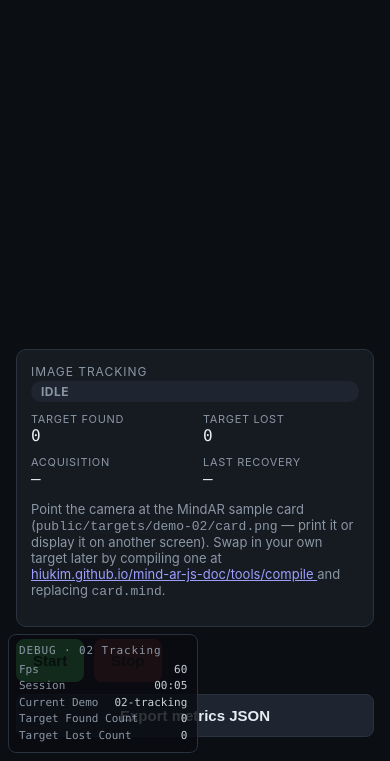
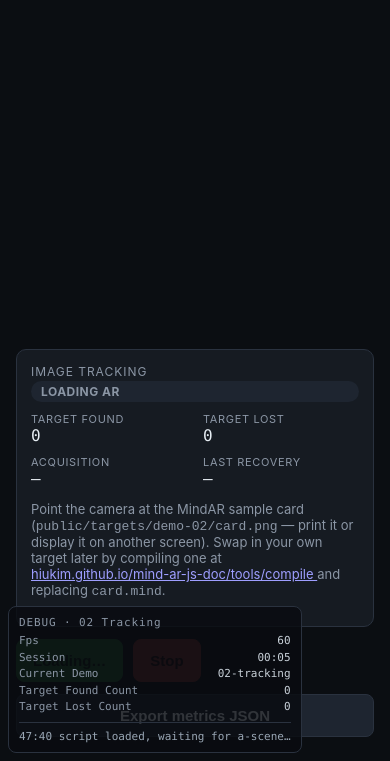
Before and after one commit to marcoantonioludenafarje/webar, a website built with Vite: page src/demos/demo-02-tracking/index.html in a window 390 px wide. Shown: the part 83-844 px from the top of the page. Built offline with nearby package versions, Linux system fonts and the light colour scheme.

Commit message:
feat(demo-02): add on-screen event log for mobile debugging
New core/metrics/EventLog: capped, timestamped debug messages, mirrored
to console.log/error and rendered inside DebugOverlay. Added because
mobile testers have no DevTools console - AR init failures were
previously invisible on-device.

demo-02 now:
- logs every lifecycle step (scene loaded, arReady, arError with detail,
  Start/Stop clicks, targetFound/targetLost)
- gates the Start button until the a-scene "loaded" event fires, instead
  of allowing a click before the mindar-image system is registered
  (previously threw a caught-but-unhelpful error)

DebugOverlay gained an optional third eventLog param; Demo 01's two-arg
call is unaffected.

Co-Authored-By: Claude Sonnet 5 <noreply@anthropic.com>

```diff
--- a/src/core/metrics/DebugOverlay.ts
+++ b/src/core/metrics/DebugOverlay.ts
@@ -1,20 +1,26 @@
 import type { MetricsService } from "./MetricsService";
+import type { EventLog } from "./EventLog";
 
 /**
  * DebugOverlay — reusable on-screen metrics readout (§8).
  *
  * Renders whatever is in MetricsService.toSnapshot() as key/value rows plus
  * a fixed "current demo" label. Demos should call `mount()` once and
- * `refresh()` on their own render loop (or a short interval).
+ * `refresh()` on their own render loop (or a short interval). An optional
+ * EventLog adds a scrolling list of recent debug events underneath — the
+ * only way mobile testers (no DevTools) can see what's happening when
+ * something fails silently.
  */
 export class DebugOverlay {
   private readonly el: HTMLDivElement;
   private readonly metrics: MetricsService;
   private readonly demoLabel: string;
+  private readonly eventLog?: EventLog;
 
-  constructor(metrics: MetricsService, demoLabel: string) {
+  constructor(metrics: MetricsService, demoLabel: string, eventLog?: EventLog) {
     this.metrics = metrics;
     this.demoLabel = demoLabel;
+    this.eventLog = eventLog;
     this.el = document.createElement("div");
     this.el.className = "debug-overlay";
   }
@@ -39,8 +45,21 @@ export class DebugOverlay {
       })
       .join("");
 
-    this.el.innerHTML = `<div class="debug-title">DEBUG · ${this.demoLabel}</div>${rows}`;
+    const logHtml = this.eventLog
+      ? `<div class="debug-log">${this.eventLog
+          .recent()
+          .map((line) => `<div class="debug-log-row">${escapeHtml(line)}</div>`)
+          .join("")}</div>`
+      : "";
+
+    this.el.innerHTML = `<div class="debug-title">DEBUG · ${this.demoLabel}</div>${rows}${logHtml}`;
   }
+}
+
+function escapeHtml(text: string): string {
+  const div = document.createElement("div");
+  div.textContent = text;
+  return div.innerHTML;
 }
 
 function camelToLabel(key: string): string {
--- /dev/null
+++ b/src/core/metrics/EventLog.ts
@@ -0,0 +1,45 @@
+/**
+ * EventLog — capped, timestamped list of debug events (§8).
+ *
+ * Exists because mobile testers have no DevTools console. Anything that
+ * would normally be a `console.log` during AR lifecycle debugging
+ * (permission prompts, library init, tracking state changes, errors)
+ * should also go here so it's visible on-screen via DebugOverlay. Mirrors
+ * to `console.log`/`console.error` too, so desktop debugging still works
+ * the normal way.
+ */
+export class EventLog {
+  private readonly entries: string[] = [];
+  private readonly max: number;
+  private readonly tag: string;
+
+  constructor(tag: string, max = 8) {
+    this.tag = tag;
+    this.max = max;
+  }
+
+  log(message: string): void {
+    this.push(message);
+    console.log(`[${this.tag}] ${message}`);
+  }
+
+  error(message: string): void {
+    this.push(`ERROR: ${message}`);
+    console.error(`[${this.tag}] ${message}`);
+  }
+
+  private push(message: string): void {
+    const time = new Date().toLocaleTimeString(undefined, {
+      hour12: false,
+      minute: "2-digit",
+      second: "2-digit",
+    });
+    this.entries.push(`${time} ${message}`);
+    if (this.entries.length > this.max) this.entries.shift();
+  }
+
+  /** Most recent first — matches how you'd want to read a live log. */
+  recent(): string[] {
+    return [...this.entries].reverse();
+  }
+}
--- a/src/demos/demo-02-tracking/main.ts
+++ b/src/demos/demo-02-tracking/main.ts
@@ -1,5 +1,6 @@
 import { MetricsService } from "../../core/metrics/MetricsService";
 import { DebugOverlay } from "../../core/metrics/DebugOverlay";
+import { EventLog } from "../../core/metrics/EventLog";
 
 /**
  * Demo 02 — Image Tracking Lab (§11).
@@ -13,12 +14,17 @@ import { DebugOverlay } from "../../core/metrics/DebugOverlay";
  * mindar-image system) stays local to this demo rather than a premature
  * "TrackingService" — it becomes a shared module if/when a second demo
  * needs the same wiring (§5.2).
+ *
+ * EventLog is new here (core/metrics, alongside MetricsService/DebugOverlay)
+ * because mobile testers have no DevTools console — silent failures during
+ * AR init are otherwise invisible on-device. See DebugOverlay's log panel.
  */
 
-type TrackingState = "idle" | "searching" | "found" | "error";
+type TrackingState = "idle" | "loading" | "searching" | "found" | "error";
 
 const metrics = new MetricsService();
-const debugOverlay = new DebugOverlay(metrics, "02 Tracking");
+const log = new EventLog("demo-02");
+const debugOverlay = new DebugOverlay(metrics, "02 Tracking", log);
 
 metrics.set("currentDemo", "02-tracking");
 metrics.set("targetFoundCount", 0);
@@ -40,7 +46,7 @@ app.innerHTML = `
         <div class="card">
           <div class="page-header" style="margin-bottom: 10px;">
             <span class="eyebrow">Image Tracking</span>
-            <span class="status-pill" id="status-pill" data-state="idle">IDLE</span>
+            <span class="status-pill" id="status-pill" data-state="idle">LOADING AR</span>
           </div>
 
           <div class="stat-grid">
@@ -77,7 +83,7 @@ app.innerHTML = `
         </div>
 
         <div class="btn-row">
-          <button class="btn btn-primary" id="btn-start">Start</button>
+          <button class="btn btn-primary" id="btn-start" disabled>Loading…</button>
           <button class="btn btn-danger" id="btn-stop" disabled>Stop</button>
         </div>
         <button class="btn" id="btn-export">Export metrics JSON</button>
@@ -96,9 +102,12 @@ const btnStart = app.querySelector<HTMLButtonElement>("#btn-start")!;
 const btnStop = app.querySelector<HTMLButtonElement>("#btn-stop")!;
 const btnExport = app.querySelector<HTMLButtonElement>("#btn-export")!;
 
-const sceneEl = document.querySelector<HTMLElement & { systems: Record<string, any> }>("#ar-scene")!;
+const sceneEl = document.querySelector<HTMLElement & { systems: Record<string, any>; hasLoaded: boolean }>(
+  "#ar-scene",
+)!;
 const targetEl = document.querySelector<HTMLElement>("#target")!;
 
+log.log("script loaded, waiting for a-scene…");
 debugOverlay.mount();
 metrics.startFpsLoop();
 
@@ -109,7 +118,9 @@ let lostAt = 0;
 let acquiredOnce = false;
 
 function setStatus(state: TrackingState, label: string): void {
-  statusPill.dataset.state = state === "found" ? "ok" : state === "error" ? "error" : state === "searching" ? "pending" : "idle";
+  const pillState =
+    state === "found" ? "ok" : state === "error" ? "error" : state === "searching" ? "pending" : "idle";
+  statusPill.dataset.state = pillState;
   statusPill.textContent = label;
   metrics.set("trackingStatus", label);
 }
@@ -122,6 +133,7 @@ function showError(message: string): void {
     </div>
   `;
   metrics.set("trackingError", message);
+  log.error(message);
 }
 
 function clearError(): void {
@@ -135,18 +147,38 @@ function refreshStats(): void {
 }
 refreshStats();
 
+// Gate Start on the scene actually being ready — clicking before A-Frame has
+// registered the mindar-image system throws, and on a phone with no
+// console that failure was previously invisible.
+function onSceneLoaded(): void {
+  log.log("a-scene loaded, mindar-image system ready");
+  btnStart.disabled = false;
+  btnStart.textContent = "Start";
+  setStatus("idle", "IDLE");
+}
+
+if (sceneEl.hasLoaded) {
+  onSceneLoaded();
+} else {
+  sceneEl.addEventListener("loaded", onSceneLoaded, { once: true });
+}
+
 sceneEl.addEventListener("arReady", () => {
+  log.log("arReady — camera + tracking pipeline initialized");
   clearError();
   searchStartedAt = performance.now();
   setStatus("searching", "SEARCHING");
 });
 
-sceneEl.addEventListener("arError", () => {
+sceneEl.addEventListener("arError", (event) => {
+  const detail = (event as CustomEvent).detail;
+  const detailText = detail ? ` (${JSON.stringify(detail)})` : "";
   showError(
-    "MindAR failed to start the camera/tracking pipeline. Check camera permission and reload.",
+    `MindAR failed to start the camera/tracking pipeline${detailText}. Check camera permission and reload.`,
   );
   setStatus("error", "ERROR");
   btnStart.disabled = false;
+  btnStart.textContent = "Start";
   btnStop.disabled = true;
 });
 
@@ -155,6 +187,7 @@ targetEl.addEventListener("targetFound", () => {
   foundCount += 1;
   statFound.textContent = String(foundCount);
   metrics.set("targetFoundCount", foundCount);
+  log.log(`targetFound (#${foundCount})`);
 
   if (!acquiredOnce) {
     acquiredOnce = true;
@@ -175,6 +208,7 @@ targetEl.addEventListener("targetLost", () => {
   lostCount += 1;
   statLost.textContent = String(lostCount);
   metrics.set("targetLostCount", lostCount);
+  log.log(`targetLost (#${lostCount})`);
 
   setStatus("searching", "SEARCHING");
 });
@@ -182,7 +216,8 @@ targetEl.addEventListener("targetLost", () => {
 btnStart.addEventListener("click", () => {
   clearError();
   btnStart.disabled = true;
-  setStatus("searching", "STARTING");
+  setStatus("loading", "STARTING");
+  log.log("Start clicked — requesting camera via mindar-image-system.start()");
 
   foundCount = 0;
   lostCount = 0;
@@ -200,13 +235,16 @@ btnStart.addEventListener("click", () => {
     showError(err instanceof Error ? err.message : String(err));
     setStatus("error", "ERROR");
     btnStart.disabled = false;
+    btnStart.textContent = "Start";
   }
 });
 
 btnStop.addEventListener("click", () => {
+  log.log("Stop clicked");
   sceneEl.systems["mindar-image-system"].stop();
   setStatus("idle", "IDLE");
   btnStart.disabled = false;
+  btnStart.textContent = "Start";
   btnStop.disabled = true;
 });
 
--- a/src/shared/layout.css
+++ b/src/shared/layout.css
@@ -203,3 +203,18 @@ body {
 .debug-overlay .debug-key {
   color: var(--text-dim);
 }
+
+.debug-overlay .debug-log {
+  margin-top: 6px;
+  padding-top: 6px;
+  border-top: 1px solid var(--border);
+  max-height: 110px;
+  overflow-y: auto;
+}
+
+.debug-overlay .debug-log-row {
+  white-space: normal;
+  word-break: break-word;
+  color: #9aa7b5;
+  line-height: 1.4;
+}
```
